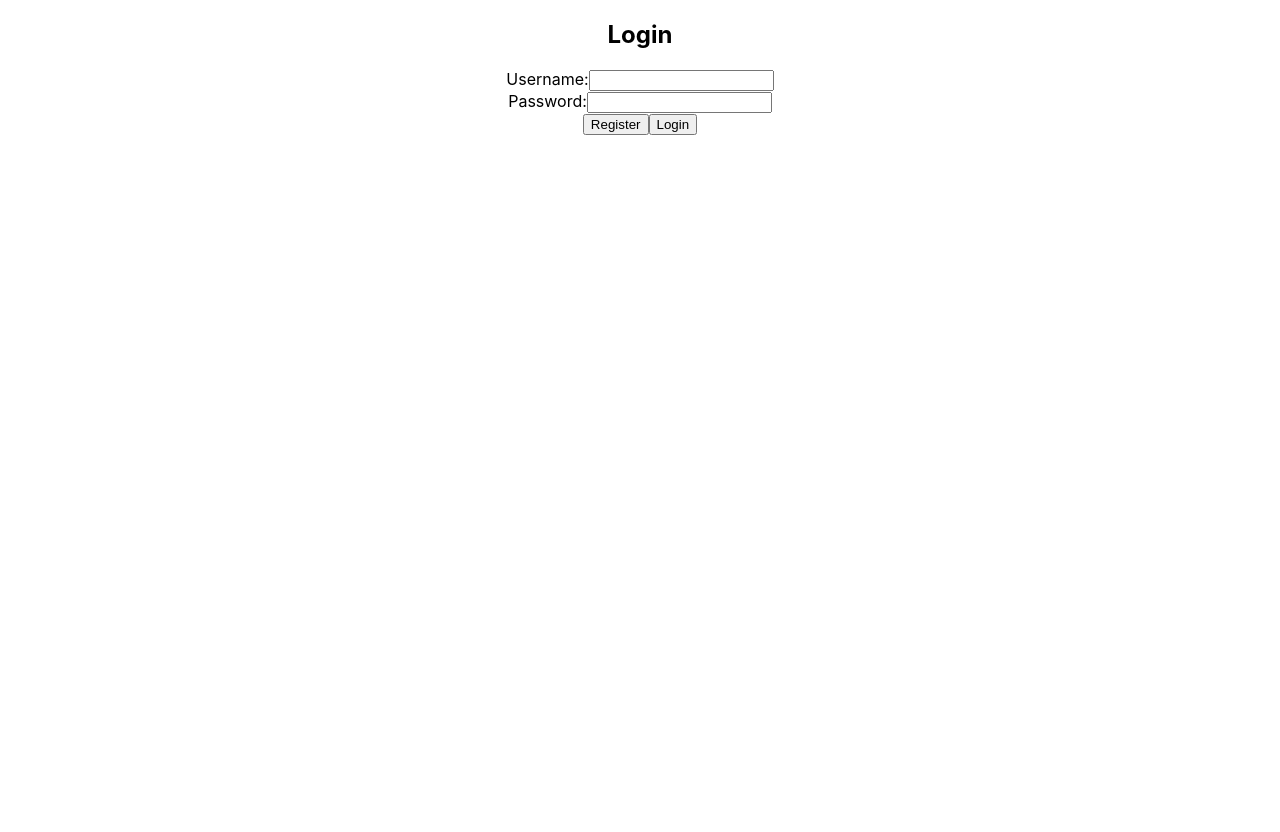
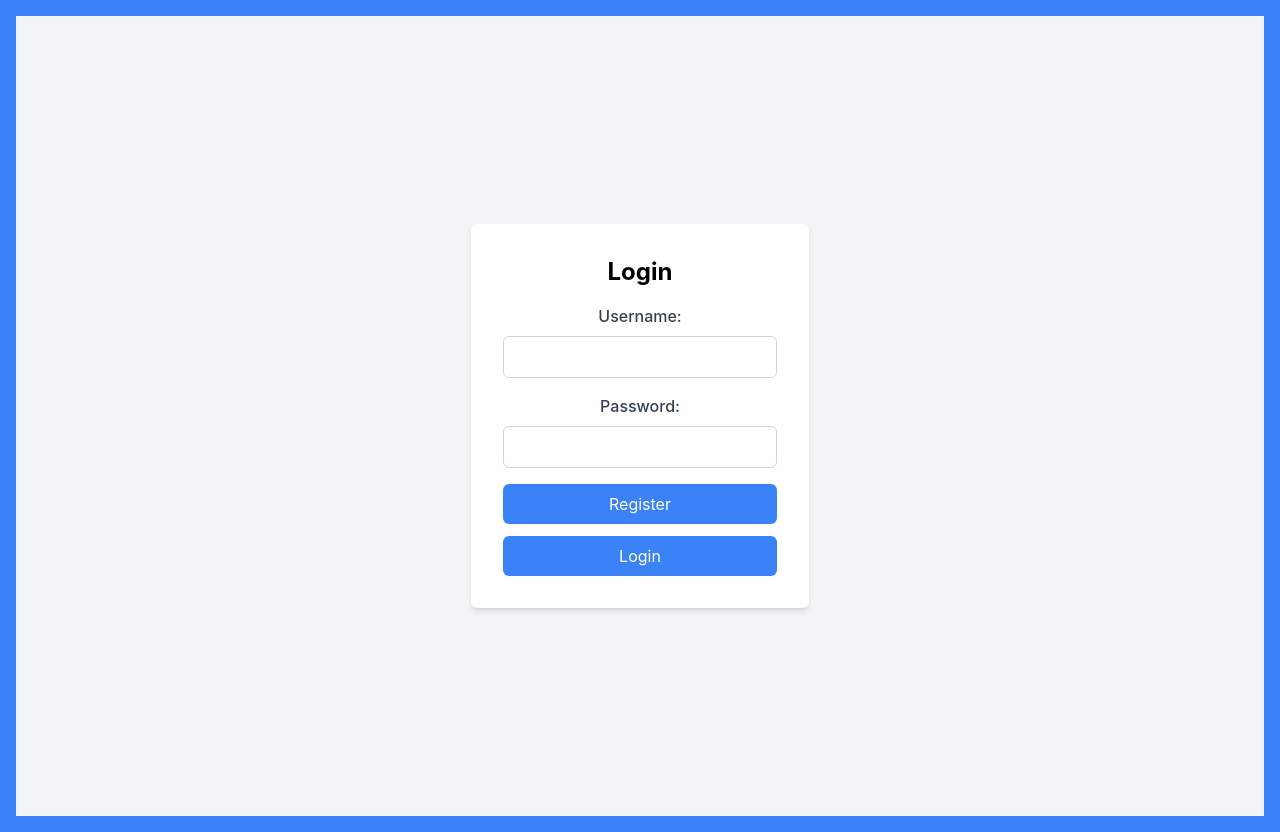
Before and after one commit to funelasbonie/todo-app-react, a React (Create React App) app: page / in a window 1280 px wide. Before the commit the page ends 800 px from the top, so only its background shows below. Built offline with nearby package versions, Linux system fonts and the light colour scheme.

Commit message:
Add styling

```diff
--- a/package.json
+++ b/package.json
@@ -6,9 +6,12 @@
     "@testing-library/jest-dom": "^5.16.5",
     "@testing-library/react": "^13.4.0",
     "@testing-library/user-event": "^13.5.0",
+    "autoprefixer": "^10.4.14",
+    "postcss": "^8.4.25",
     "react": "^18.2.0",
     "react-dom": "^18.2.0",
     "react-scripts": "5.0.1",
+    "tailwindcss": "^3.3.2",
     "web-vitals": "^2.1.4"
   },
   "scripts": {
--- a/src/App.js
+++ b/src/App.js
@@ -3,8 +3,8 @@ import Login from './Login/Login'
 
 function App() {
   return (
-    <div className="App">
-      <Login/>
+    <div className="App  bg-blue-500 p-4 h-full">
+      <Login />
     </div>
   );
 }
--- a/src/Login/Login.js
+++ b/src/Login/Login.js
@@ -59,23 +59,40 @@ export default class Login extends React.Component {
         }
 
         return (
-            <div>
-                <h2>Login</h2>
-                <form>
-                    <label>
-                        Username:
-                        <input type="text" name="username" value={username} onChange={this.handleInputChange} />
-                    </label>
-                    <br />
-                    <label>
-                        Password:
-                        <input type="password" name="password" value={password} onChange={this.handleInputChange} />
-                    </label>
-                    <br />
-                    <button type="submit" onClick={this.handleRegister}>Register</button>
-                    <button type="submit" onClick={this.handleLogin}>Login</button>
-                </form>
-                {error && <p>{error}</p>}
+            <div className="flex items-center justify-center min-h-screen bg-gray-100">
+                <div className="bg-white p-8 shadow-md rounded-md">
+                    <h2 className="text-2xl font-bold mb-4">Login</h2>
+                    <form>
+                        <div className="mb-4">
+                            <label className="block text-gray-700 font-medium mb-2">Username:</label>
+                            <input
+                                type="text"
+                                name="username"
+                                value={username}
+                                className="w-full border border-gray-300 rounded-md px-3 py-2 focus:outline-none focus:ring focus:border-blue-300"
+                                onChange={this.handleInputChange} />
+                        </div>
+                        <div className="mb-4">
+                            <label className="block text-gray-700 font-medium mb-2">Password:</label>
+                            <input
+                                type="password"
+                                name="password"
+                                value={password}
+                                className="w-full border border-gray-300 rounded-md px-3 py-2 focus:outline-none focus:ring focus:border-blue-300"
+                                onChange={this.handleInputChange} />
+                        </div>
+                        <button
+                            type="submit"
+                            className="w-full bg-blue-500 text-white py-2 px-4 rounded-md hover:bg-blue-600 transition duration-200"
+                            onClick={this.handleRegister}>Register</button>
+
+                        <button
+                            type="submit"
+                            className="w-full bg-blue-500 text-white py-2 px-4 rounded-md hover:bg-blue-600 transition duration-200 mt-3"
+                            onClick={this.handleLogin}>Login</button>
+                    </form>
+                    {error && <p>{error}</p>}
+                </div>
             </div>
         )
     }
--- a/src/Todo/Todo.js
+++ b/src/Todo/Todo.js
@@ -11,20 +11,6 @@ export default class Todo extends React.Component {
             editingCommentId: null,
         };
     }
-
-
-
-
-
-
-
-
-
-
-
-
-
-
 
     handleInputChange = (event) => {
         const { value } = event.target;
@@ -92,14 +78,6 @@ export default class Todo extends React.Component {
         const updatedTodos = this.state.todoList.filter((todo) => todo.id !== id);
         this.setState({ todoList: updatedTodos });
     }
-
-
-
-
-
-
-
-
 
     handleCommentInputChange = (e) => {
         this.setState({ commentText: e.target.value });
@@ -195,87 +173,143 @@ export default class Todo extends React.Component {
         });
     }
 
-
-
-
-
-
-
-
-
-
-
-
-
-
-
-
-
-
-
     render() {
         const { todoList, newTodo, commentText, editingCommentId } = this.state;
+        const { userInfo } = this.props
 
         return (
-            <div>
-                <h1>To-Do App</h1>
-                <div>
+            <div class="max-w-md mx-auto bg-gray-200 p-4 rounded-md shadow">
+                <span>Welcome {userInfo}!</span>
+                <h1 class="text-2xl font-bold mb-4">To-Do App</h1>
+                <div class="flex mb-4">
                     <input
                         type="text"
+                        class="w-full mr-2 py-1 px-2 border border-gray-400 rounded"
                         placeholder="Enter a new task"
                         value={newTodo}
                         onChange={this.handleInputChange}
                     />
-                    <button onClick={this.setTodo}>Add</button>
+                    <button
+                        class="bg-blue-500 hover:bg-blue-600 text-white py-1 px-4 rounded"
+                        onClick={this.setTodo}
+                    >
+                        Add
+                    </button>
                 </div>
-                <ul>
-                    {
-                        todoList.map((todo) => (
-                            <li key={todo.id}>
-                                {
-                                    todo.isEditing
-                                        ? (<input type="text" value={todo.text} onChange={(e) => this.handleUpdateInputChange(todo.id, e)} />)
-                                        : (<span>{todo.text}</span>)
-                                }
-                                {
-                                    todo.isEditing
-                                        ? (<button onClick={() => this.saveUpdatedTodo(todo.id)}>Save</button>)
-                                        : (<button onClick={() => this.toggleUpdate(todo.id)}>Edit</button>)
-                                }
-                                <button onClick={() => this.removeTodo(todo.id)}>Delete</button>
+                <ul class="space-y-2">
+                    {todoList.map((todo) => (
+                        <div key={todo.id} class="max-w-md bg-white p-5 mb-1">
+                            <div className="flex justify-between">
                                 <div>
+                                    {todo.isEditing ? (
                                         <input
                                             type="text"
+                                            class="w-full mr-2 py-1 px-2 border border-gray-400 rounded"
+                                            value={todo.text}
+                                            onChange={(e) => this.handleUpdateInputChange(todo.id, e)}
+                                        />
+                                    ) : (
+                                        <span className="ml-2">{todo.text}</span>
+                                    )}
+                                </div>
+                                <div className="flex pl-2">
+                                    {todo.isEditing ? (
+                                        <button
+                                            class="bg-green-500 hover:bg-green-600 text-white py-1 px-4 rounded mr-2"
+                                            onClick={() => this.saveUpdatedTodo(todo.id)}
+                                        >
+                                            Save
+                                        </button>
+                                    ) : (
+                                        <button
+                                            class="bg-blue-500 hover:bg-blue-600 text-white py-1 px-4 rounded mr-2"
+                                            onClick={() => this.toggleUpdate(todo.id)}
+                                        >
+                                            Edit
+                                        </button>
+                                    )}
+                                    <button
+                                        class="bg-red-500 hover:bg-red-600 text-white py-1 px-4 rounded mr-2"
+                                        onClick={() => this.removeTodo(todo.id)}
+                                    >
+                                        Delete
+                                    </button>
+                                </div>
+
+                            </div>
+
+                            <div class="mt-4 border-t border-gray-200 border-t-2">
+                                <h4 className="p-3">Comments</h4>
+                                <input
+                                    type="text"
+                                    class="w-full mr-2 py-1 px-2 border border-gray-400 rounded"
                                     placeholder="Enter a comment"
                                     value={commentText}
                                     onChange={this.handleCommentInputChange}
                                 />
-                                    <button onClick={() => this.addComment(todo.id)}>Add Comment</button>
-                                    <ul>
-                                        {
-                                            todo.comments.map((comment) => (
-                                                <li key={comment.id}>
-                                                    {
-                                                        editingCommentId === comment.id
-                                                            ? (<input type="text" value={comment.text} onChange={(e) => this.handleUpdateCommentInputChange(todo.id, comment.id, e)} />)
-                                                            : (comment.text)
+                                <div className="flex justify-end mt-2">
+                                    <button
+                                        class="bg-blue-500  hover:bg-blue-600 text-white py-1 px-4 rounded"
+                                        onClick={() => this.addComment(todo.id)}
+                                    >
+                                        Add Comment
+                                    </button>
+                                </div>
+                                <div className="mt-2">
+                                    <div class="space-y-2">
+                                        {todo.comments.map((comment) => (
+                                            <div key={comment.id} class="flex justify-between">
+                                                <div>
+                                                    {editingCommentId === comment.id ? (
+                                                        <input
+                                                            type="text"
+                                                            class="w-full mr-2 py-1 px-2 border border-gray-400 rounded"
+                                                            value={comment.text}
+                                                            onChange={(e) =>
+                                                                this.handleUpdateCommentInputChange(todo.id, comment.id, e)
                                                             }
-                                                    {
-                                                        editingCommentId === comment.id
-                                                            ? (<button onClick={() => this.saveUpdatedComment(todo.id, comment.id)}>Save Comment</button>)
-                                                            : (<button onClick={() => this.toggleUpdateComment(comment.id)}>Edit Comment</button>)
-                                                    }
-                                                    <button onClick={() => this.removeComment(todo.id, comment.id)}>Delete Comment</button>
-                                                </li>
+                                                        />
+                                                    ) : (
+                                                        <span>{comment.text}</span>
+                                                    )}
+                                                </div>
+                                                <div className="flex pl-2">
+                                                    {editingCommentId === comment.id ? (
+                                                        <button
+                                                            class="bg-green-500 hover:bg-green-600 text-white py-1 px-4 rounded mr-2"
+                                                            onClick={() => this.saveUpdatedComment(todo.id, comment.id)}
+                                                        >
+                                                            Save Comment
+                                                        </button>
+                                                    ) : (
+                                                        <button
+                                                            class="bg-blue-500 hover:bg-blue-600 text-white py-1 px-4 rounded mr-2"
+                                                            onClick={() => this.toggleUpdateComment(comment.id)}
+                                                        >
+                                                            Edit Comment
+                                                        </button>
+                                                    )}
+                                                    <button
+                                                        class="bg-red-500 hover:bg-red-600 text-white py-1 px-4 rounded"
+                                                        onClick={() => this.removeComment(todo.id, comment.id)}
+                                                    >
+                                                        Delete Comment
+                                                    </button>
+                                                </div>
+                                            </div>
+                                        ))}
+                                    </div>
+                                    {/* <div>
+                                        <span>asdasd</span>
+                                        <button>b</button>
+                                    </div> */}
+                                </div>
+                            </div>
+                        </div>
                     ))
                     }
                 </ul>
-                                </div>
-                            </li>
-                        ))
-                    }
-                </ul>
-            </div>
+            </div >
         )
     }
 }
--- a/src/index.js
+++ b/src/index.js
@@ -3,6 +3,7 @@ import ReactDOM from 'react-dom/client';
 import './index.css';
 import App from './App';
 import reportWebVitals from './reportWebVitals';
+import './tailwind.css';
 
 const root = ReactDOM.createRoot(document.getElementById('root'));
 root.render(
--- /dev/null
+++ b/src/tailwind.css
@@ -0,0 +1,3 @@
+@import 'tailwindcss/base';
+@import 'tailwindcss/components';
+@import 'tailwindcss/utilities';
--- /dev/null
+++ b/tailwind.config.js
@@ -0,0 +1,13 @@
+/** @type {import('tailwindcss').Config} */
+module.exports = {
+  content: [
+    "./src/**/*.{js,jsx,ts,tsx}"
+  ],
+  theme: {
+    extend: {},
+  },
+  plugins: [
+    require('tailwindcss'),
+    require('autoprefixer')
+  ],
+}
```
Also changed, not shown: 1 other file (tests, documents, lock files or other folders). Lines whose indentation alone changed are shown as unchanged.
